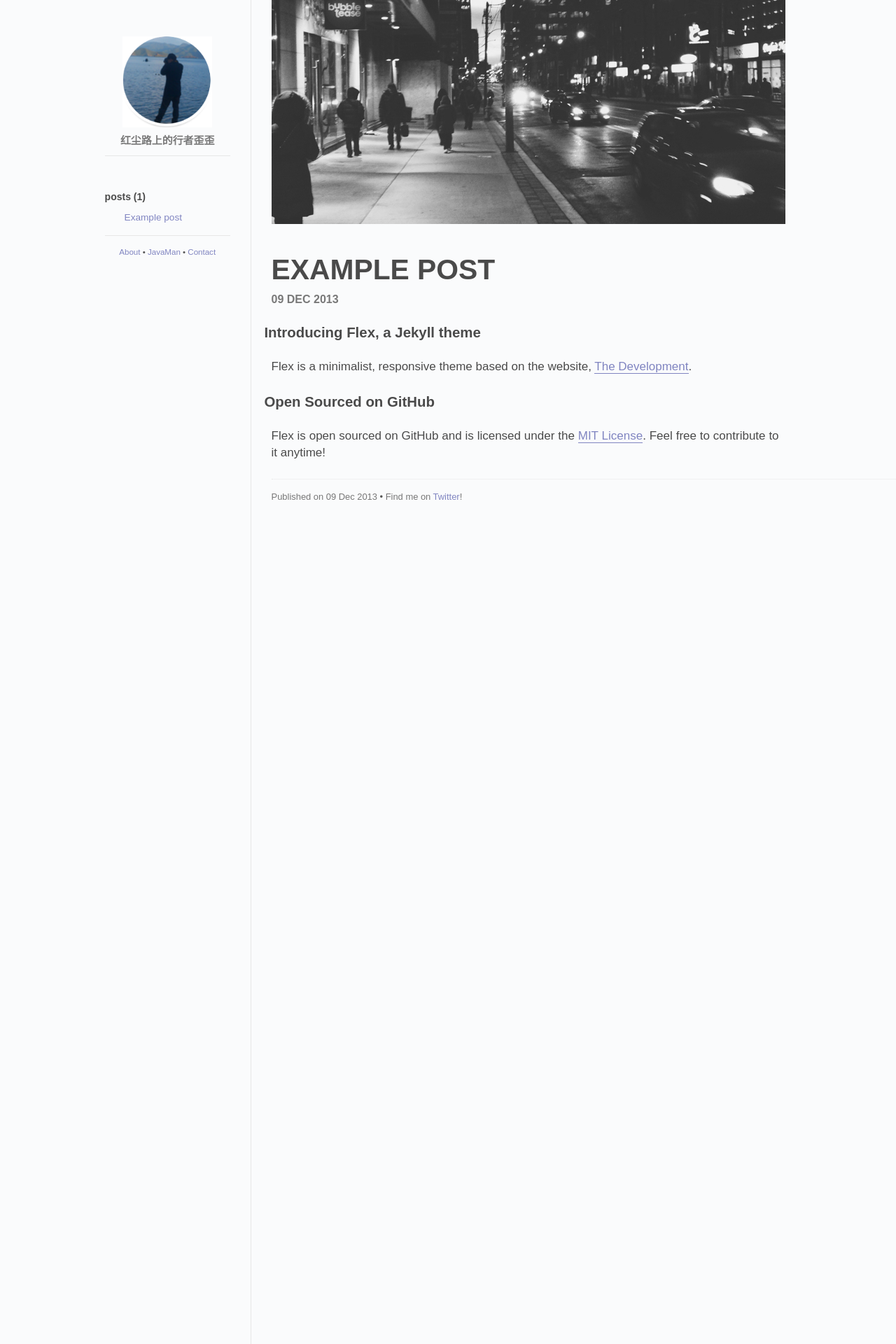
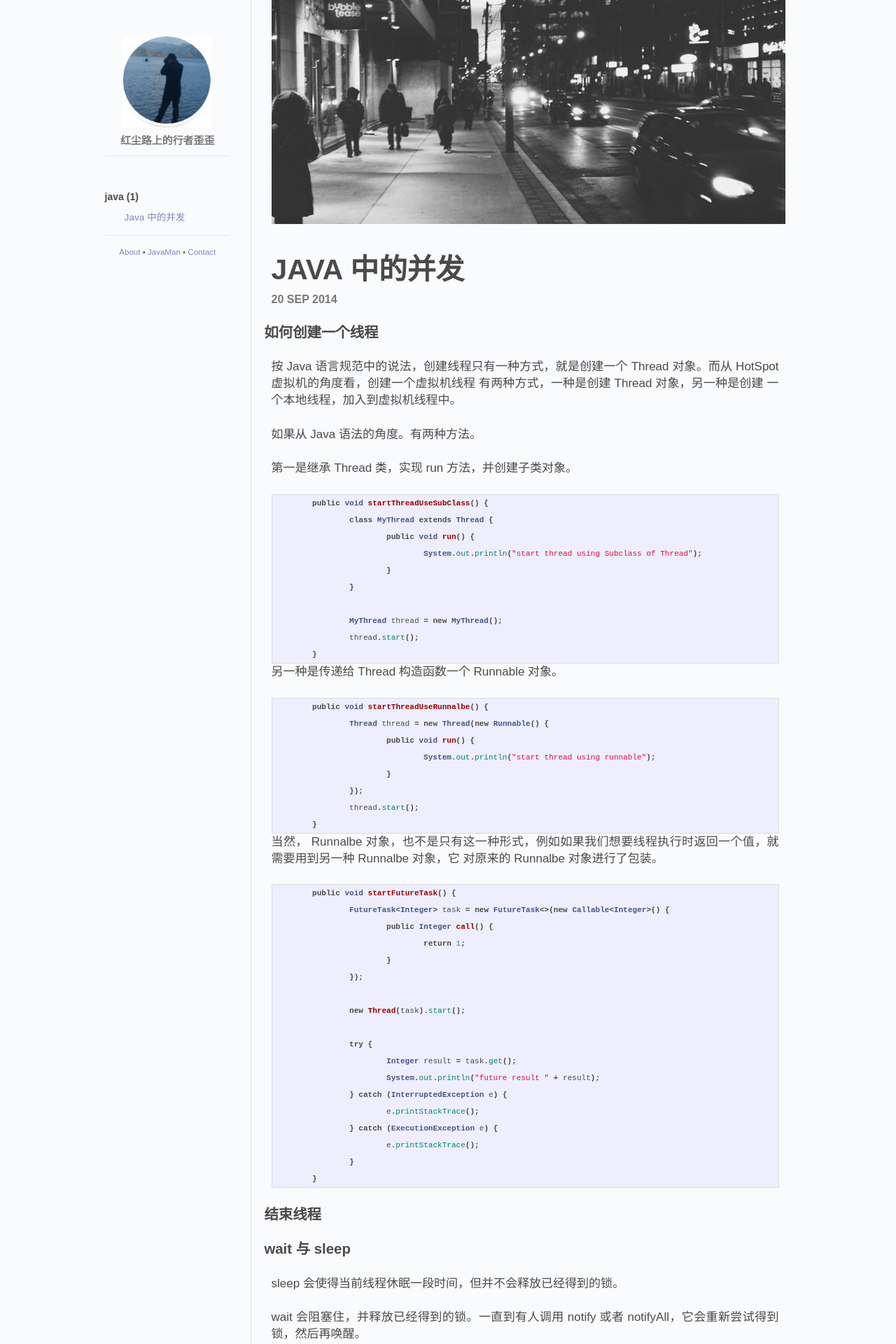
Before and after one commit to javamanyy/javamanyy, a Jekyll site: the page built from _posts/2013-12-09-example-post.md, in a window 1280 px wide. Shown: the top 1920 px of the page at 70% size. Built offline with Jekyll 4.4.1, drawn with Linux system fonts in a browser that asks for light colours; nearby versions of some CDN libraries; library files that are not in the unit come from our copies; Markdown is read by kramdown in place of the engine named in the settings; some of the changed text lies outside the part shown.

Commit message:
Update 2013-12-09-example-post.md

````diff
--- a/_posts/2013-12-09-example-post.md
+++ b/_posts/2013-12-09-example-post.md
@@ -1,15 +1,132 @@
 ---
 layout: post
-title: Example post
+title: Java 中的并发
 cover: cover.jpg
-date:   2013-12-09 12:00:00
-categories: posts
+date:   2014-09-20 12:00:00
+categories: java
 ---
 
-## Introducing Flex, a Jekyll theme
 
-Flex is a minimalist, responsive theme based on the website, [The Development](http://thedevelopment.co).
 
-## Open Sourced on GitHub
+## 如何创建一个线程
 
-Flex is open sourced on GitHub and is licensed under the [MIT License](http://opensource.org/licenses/MIT). Feel free to contribute to it anytime!
+按 Java 语言规范中的说法，创建线程只有一种方式，就是创建一个 Thread 对象。而从 HotSpot 虚拟机的角度看，创建一个虚拟机线程
+有两种方式，一种是创建 Thread 对象，另一种是创建 一个本地线程，加入到虚拟机线程中。
+
+如果从 Java 语法的角度。有两种方法。
+
+第一是继承 Thread 类，实现 run 方法，并创建子类对象。
+
+```java
+	public void startThreadUseSubClass() {
+		class MyThread extends Thread {
+			public void run() {
+				System.out.println("start thread using Subclass of Thread");
+			}
+		}
+
+		MyThread thread = new MyThread();
+		thread.start();
+	}
+```
+
+另一种是传递给 Thread 构造函数一个 Runnable 对象。
+
+```java
+	public void startThreadUseRunnalbe() {
+		Thread thread = new Thread(new Runnable() {
+			public void run() {
+				System.out.println("start thread using runnable");
+			}
+		});
+		thread.start();
+	}
+```
+
+当然， Runnalbe 对象，也不是只有这一种形式，例如如果我们想要线程执行时返回一个值，就需要用到另一种 Runnalbe 对象，它
+对原来的 Runnalbe 对象进行了包装。
+
+```java
+	public void startFutureTask() {
+		FutureTask<Integer> task = new FutureTask<>(new Callable<Integer>() {
+			public Integer call() {
+				return 1;
+			}
+		});
+
+		new Thread(task).start();
+
+		try {
+			Integer result = task.get();
+			System.out.println("future result " + result);
+		} catch (InterruptedException e) {
+			e.printStackTrace();
+		} catch (ExecutionException e) {
+			e.printStackTrace();
+		}
+	}
+```
+
+## 结束线程
+
+## wait 与 sleep
+
+sleep 会使得当前线程休眠一段时间，但并不会释放已经得到的锁。
+
+wait 会阻塞住，并释放已经得到的锁。一直到有人调用 notify 或者 notifyAll，它会重新尝试得到锁，然后再唤醒。
+
+## 线程池
+
+### 好处
+
+* 复用
+
+线程池中有一系列线程，这些线程在执行完任务后，并不会被销毁，而会从任务队列中取出任务，执行这些任务。这样，就避免为每个任务
+都创建线程，销毁线程。 在有大量短命线程的场景下，如果创建线程和销毁线程的时间比线程执行任务的时间还长，显然是不划算的，这时候，使用线程池就会有明显
+的好处。
+
+* 流控
+
+同时，可以设置线程数目，这样，线程不会增大到影响系统整体性能的程度。当任务太多时，可以在队列中排队，
+如果有空闲线程，他们会从队列中取出任务执行。
+
+### 使用
+
+* 线程数目
+
+那么，线程的数目要设置成多少呢？这需要根据任务类型的不同来设置，假如是大量计算型的任务，他们不会阻塞，那么可以将线程数目设置
+为处理器数目。而如果任务中涉及大量IO，有些线程会阻塞住，这样就要根据阻塞线程数目与运行线程数目的比例，以及处理器数目来设置
+线程总数目。例如阻塞线程数目与运行线程数目之比为n, 处理器数目为p，那么可以设置 n * (p + 1) 个线程，保证有 n 个线程处于运行
+状态。
+
+* Executors
+
+JDK 的 java.util.concurrent.Executors 类提供了几个静态的方法，用于创建不同类型的线程池。
+
+```java
+ExecutorService service = Executors.newFixedThreadPool(10);
+ArrayList<Future<Integer>> results = new ArrayList<>();
+for (int i = 0; i < 14; i++) {
+	Future<Integer> r = service.submit(new Callable<Integer>() {
+		public Integer call() {
+		return new Random().nextInt();
+	});
+	results.add(r);
+}
+```
+
+`newFixedThreadPool` 可以创建固定数目的线程，一旦创建不会自动销毁线程，即便长期没有任务。除非显式关闭线程池。如果任务队列中有任务，就取出任务执行。
+
+另外，还可以使用 `newCachedThreadPool` 方法创建一个不设定固定线程数目的线程池，它有一个特性，线程完成任务后，如果一分钟之内又有新任务，就会复用这个线程执行新任务。如果超过一分钟还没有任务执行，就会自动销毁。
+
+另外，还提供了 `newSingleThreadExecutor` 创建有一个工作线程的线程池。
+
+### 原理
+
+JDK 中的线程池通过 HashSet 存储工作者线程，通过 BlockingQueue 来存储待处理任务。
+
+通过核心工作者数目(corePoolSize) 和 最大工作者数目(maximumPoolSize) 来确定如何处理任务。如果当前工作者线程数目
+小于核心工作者数目，则创建一个工作者线程执行这个任务。否则，将这个任务放入待处理队列。如果入队失败，再看看当前工作
+者数目是不是小于最大工作者数目，如果小于，则创建工作者线程执行这个任务。否则，拒绝执行这个任务。
+
+另外，如果待处理队列中没有任务要处理，并且工作者线程数目超过了核心工作者数目，那么，需要减少工作者线程数目。
````
